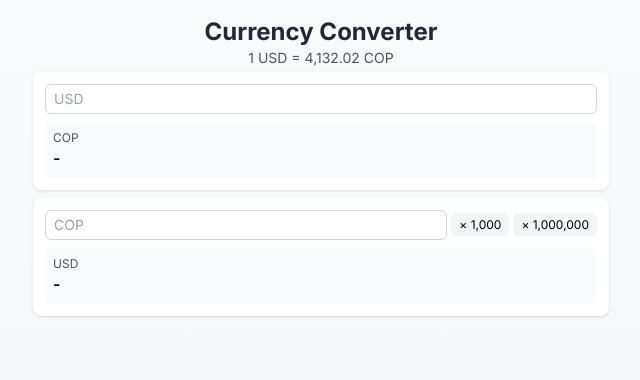
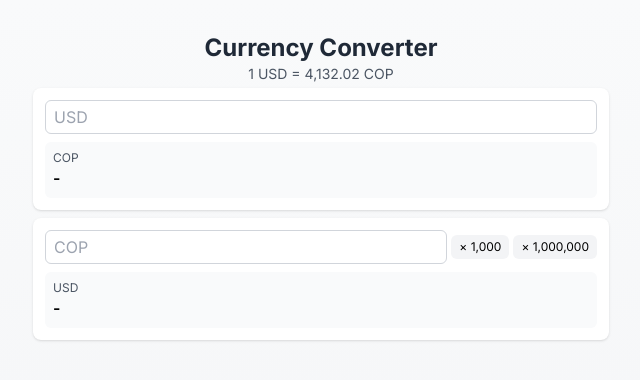
Before and after one commit to cskevint/onetapconvert, a Next.js app: page / in a window 1280 px wide. Shown: the top 380 px of the page, without its empty margins (319-959 px from the left). Built offline with nearby package versions, Linux system fonts and the light colour scheme; no server answers.

Commit message:
Mobile fix: set input font-size to 16px to prevent zoom on focus

```diff
--- a/app/components/CurrencyConverter.tsx
+++ b/app/components/CurrencyConverter.tsx
@@ -103,7 +103,7 @@ export default function CurrencyConverter() {
             value={usdAmount}
             onChange={(e) => handleUsdAmountChange(e.target.value)}
             placeholder="USD"
-            className="w-full px-2 py-1 border border-gray-300 rounded-md focus:outline-none focus:ring-1 focus:ring-blue-500 text-sm"
+            className="w-full px-2 py-1 border border-gray-300 rounded-md focus:outline-none focus:ring-1 focus:ring-blue-500 text-base"
           />
         </div>
         <div className="bg-gray-50 rounded-md p-2 mt-1">
@@ -122,7 +122,7 @@ export default function CurrencyConverter() {
             value={copAmount}
             onChange={(e) => handleCopAmountChange(e.target.value)}
             placeholder="COP"
-            className="w-full px-2 py-1 border border-gray-300 rounded-md focus:outline-none focus:ring-1 focus:ring-green-500 text-sm"
+            className="w-full px-2 py-1 border border-gray-300 rounded-md focus:outline-none focus:ring-1 focus:ring-green-500 text-base"
           />
           <button
             onClick={() => multiplyCopAmount(1000)}
--- a/app/page.tsx
+++ b/app/page.tsx
@@ -3,7 +3,7 @@ import CurrencyConverter from "./components/CurrencyConverter";
 
 export default function Home() {
   return (
-    <main className="min-h-screen p-4 md:p-4 bg-gradient-to-b from-gray-50 to-gray-100">
+    <main className="min-h-screen p-4 md:p-8 bg-gradient-to-b from-gray-50 to-gray-100">
       <CurrencyConverter />
     </main>
   );
```
